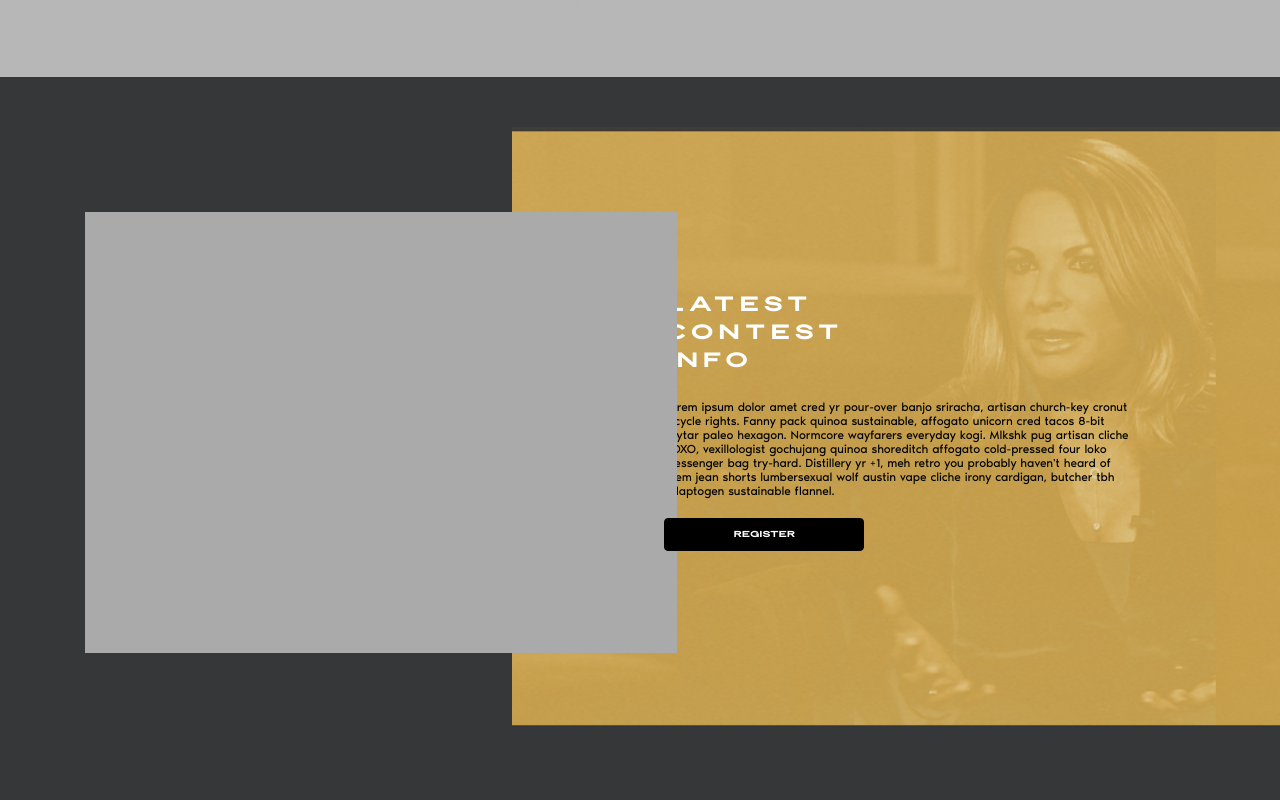
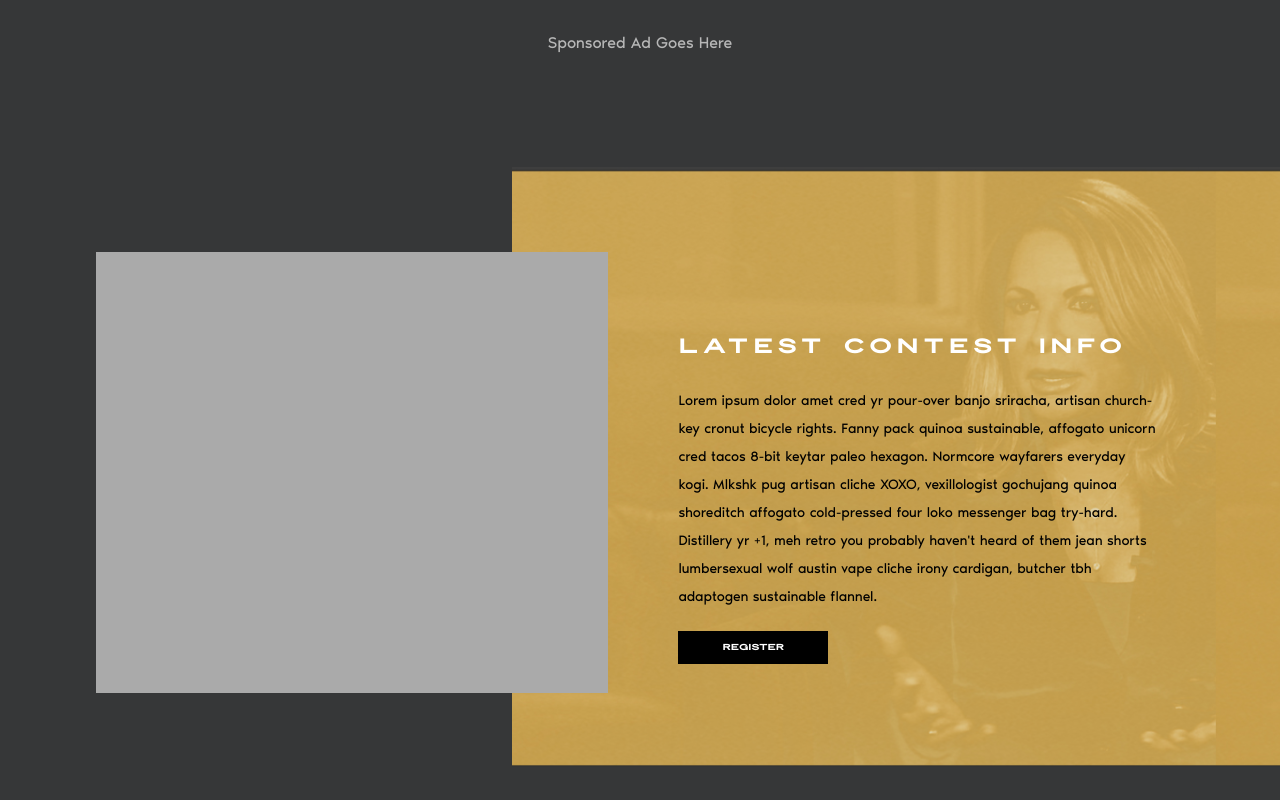
Before and after one commit to nickborbe/caso-client-landing-temp, a React (Create React App) app: page / in a window 1280 px wide. Shown: the part 1540-2340 px from the top of the page. Built offline with nearby package versions, Linux system fonts and the light colour scheme.

Commit message:
media queries mostly

```diff
--- a/src/components/contest-page.js
+++ b/src/components/contest-page.js
@@ -86,6 +86,8 @@ class ConestPage extends Component {
             options={{height: 700, width: 300}}
             />
 
+        {/* <div id="pixlee_container"></div><script type="text/javascript">window.PixleeAsyncInit = function() {Pixlee.init({apiKey:'24sU2DfopScvt4l2FQ61'});Pixlee.addSimpleWidget({widgetId:'19582'});};</script><script src="//instafeed.assets.pixlee.com/assets/pixlee_widget_1_0_0.js"></script> */}
+
 
 
 
--- a/src/components/home-page-components/contest-section.js
+++ b/src/components/home-page-components/contest-section.js
@@ -13,10 +13,10 @@ class ContestSection extends Component {
 
         <div id='contest-container'>
 
-            <div id="contest-img"> </div>
+            <div className="shrink-when-small contest-img" > </div>
 
-          <section id="contest-section">
-            <div id="contest-right-side">
+          <section className = "contest-section grow-when-tiny">
+            <div id="contest-section-right-side">
             <h2>LATEST CONTEST INFO</h2>
             <p>Lorem ipsum dolor amet cred yr pour-over banjo sriracha, artisan church-key cronut bicycle rights. Fanny pack quinoa sustainable, affogato unicorn cred tacos 8-bit keytar paleo hexagon. Normcore wayfarers everyday kogi. Mlkshk pug artisan cliche XOXO, vexillologist gochujang quinoa shoreditch affogato cold-pressed four loko messenger bag try-hard. Distillery yr +1, meh retro you probably haven't heard of them jean shorts lumbersexual wolf austin vape cliche irony cardigan, butcher tbh adaptogen sustainable flannel.</p>
             <button>Register</button>
--- a/src/styles/homepage.css
+++ b/src/styles/homepage.css
@@ -34,7 +34,7 @@
 
 #sponsored-hp-ad{
     height: 150px;
-    background-color: #b7b7b7;
+    background-color: #363738;
     color: #b7b7b7;
     display: flex;
     align-items: center;
@@ -42,21 +42,38 @@
 }
 /* ---------------------contest section----------------- */
 
-#contest-section{
+.contest-section{
     background-image: url('/images/amp-right.png');
-    height: 750px;
+    min-height: 750px;
     width: 60%;
     background-position: 111% 0%;
     background-size: cover;
     float: right;
-    padding: 135px 0 0px 120px;
+    padding: 150px 0 0px 13%;
     box-sizing: border-box;
     display: flex;
     justify-content: center;
 }
 
-#contest-section p{
+#contest-section-right-side button{
+    margin: 10px 0;
+}
+#contest-section-right-side h2{
+    color: white;
+}
+
+#contest-section-right-side{
+    /* padding: 2% 35% 2% 80px; */
+    display: flex;
+    flex-direction: column;
+
+    text-align: left;
+}
+
+.contest-section p{
     width: 80%;
+    margin: 10px 0;
+    line-height: 2em;
 }
 
 #contest-container{
@@ -65,12 +82,12 @@
     padding-top: 50px;
 }
 
-#contest-img{
+.contest-img{
     background-color: #aaa;
     height: 441px;
-    width: 592px;
+    width: 40%;
     display: inline-block;
-   margin: 85px -250px 0 0;
+   margin: 85px -15% 0 0;
 
 }
 
@@ -412,7 +429,7 @@
 .vid-carousel-parent-div{
     margin-top: -20px;
     padding-top: 100px;
-    padding-bottom: 160px;
+    padding-bottom: 200px;
     background-image: url('/images/top-curve.png');
     background-size: 100%;
     background-position: 0% 18%;
@@ -451,6 +468,14 @@
     .hide-when-small{
         display: none !important;
     }
+    .shrink-when-small{
+        width: 34%;
+    }
+    .contest-section{
+        padding-top: 100px;
+        padding-left: 75px;
+    }
+
 }
 
 
@@ -458,10 +483,25 @@
     .hide-when-tiny{
         display: none !important;
     }
+
+    .grow-when-tiny{
+        width: 80%;
+    }
+    .shrink-when-tiny{
+        width: 20%;
+    }
+    .contest-section{
+        padding-top: 15%;
+        padding-left: 20%;
+    }
+    .contest-section p{
+        line-height: 1.5em;
+    }
+
 }
 
 @Media only screen and (max-width: 700px){
     .hide-when-teeny-tiny{
         display: none !important;
     }
-}
+  }
```
